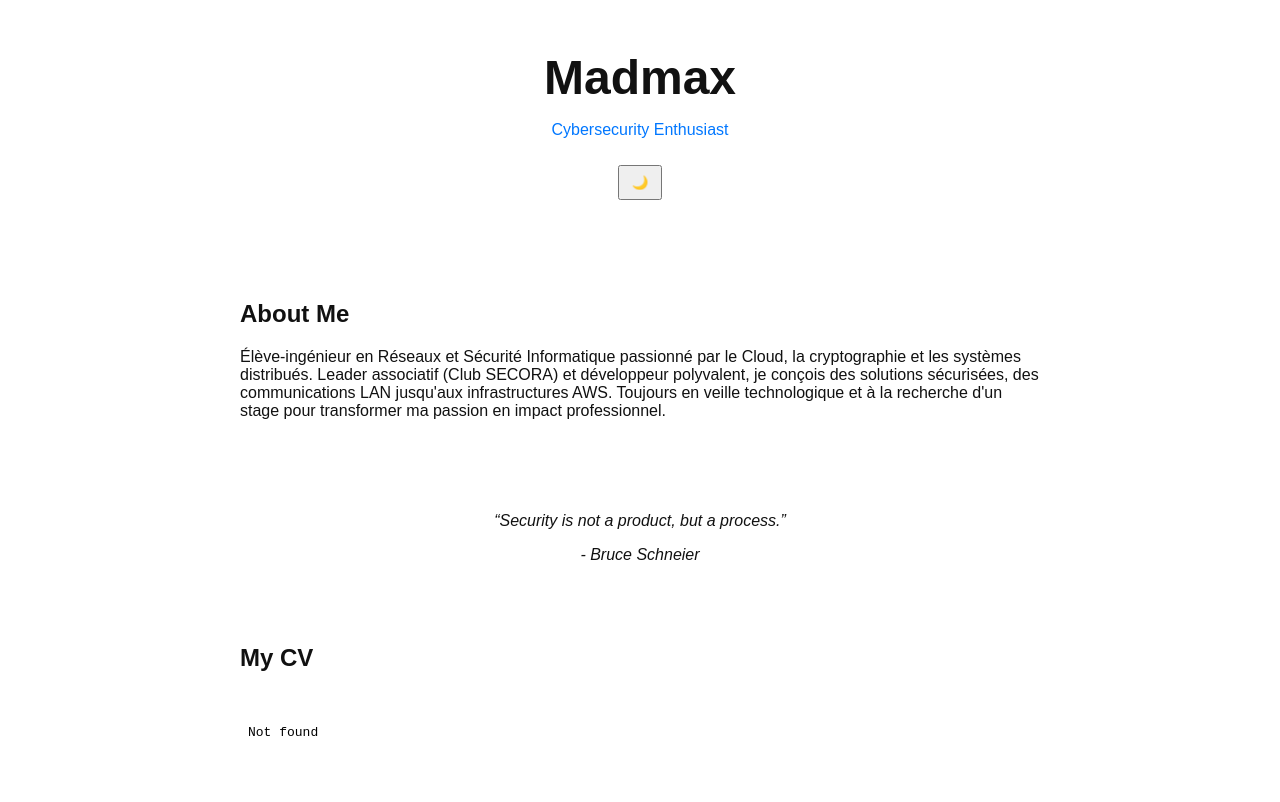
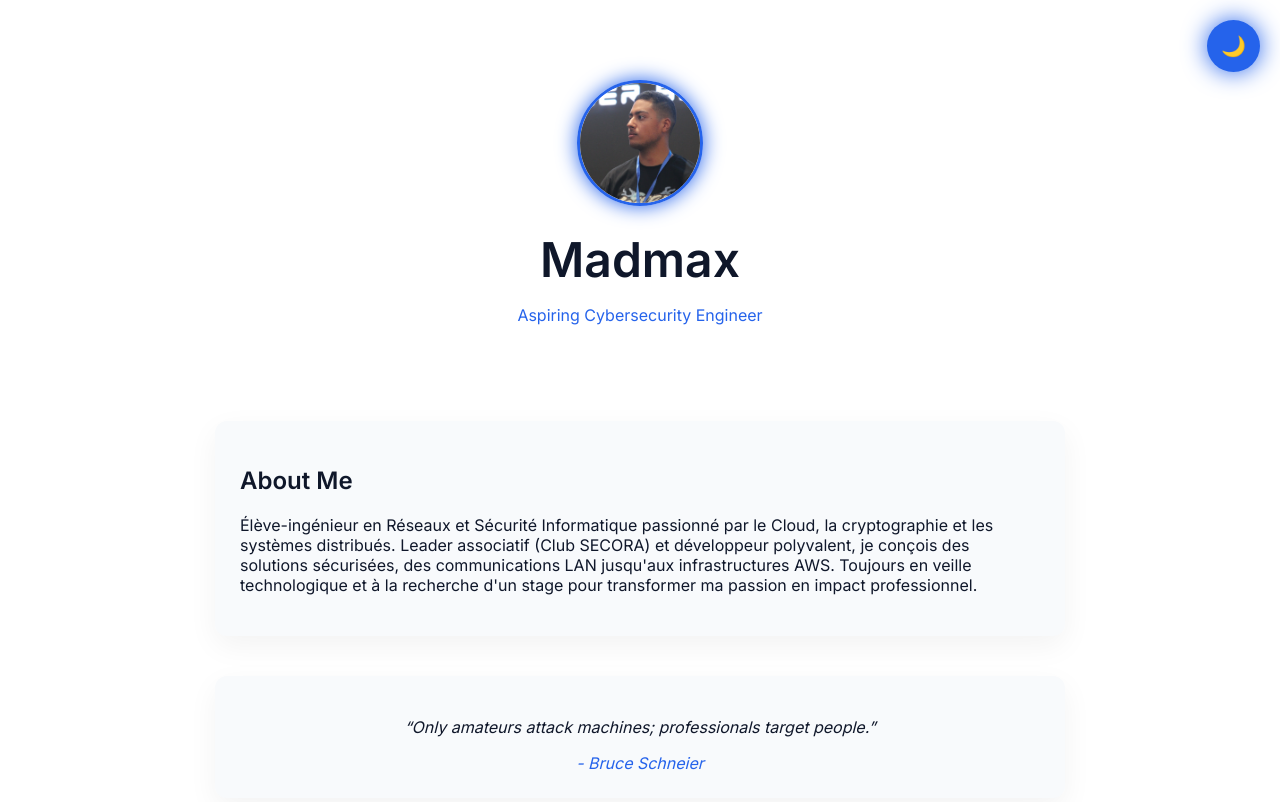
Before and after one commit to SaidLaachir/personnal_website_CV, a plain HTML site: page index.html in a window 1280 px wide. Shown: the top 802 px of the page. Drawn offline with Linux system fonts and the light colour scheme.

Commit message:
Initial commit - CV website modified

```diff
--- a/index.html
+++ b/index.html
@@ -3,39 +3,52 @@
 <head>
   <meta charset="UTF-8" />
   <meta name="viewport" content="width=device-width, initial-scale=1.0"/>
-  <title>Said LAACHIR | Cybersecurity Enthusiast</title>
+  <title>Said LAACHIR | Cybersecurity Engineer</title>
+
+  <!-- Google Font -->
+  <link href="https://fonts.googleapis.com/css2?family=Inter:wght@300;400;600&display=swap" rel="stylesheet">
+
   <link rel="stylesheet" href="style.css" />
 </head>
 <body>
 
-  <header>
-    <h1>Madmax</h1>
-    <p class="subtitle">Cybersecurity Enthusiast</p>
-    <button id="toggle-theme">🌙</button>
+  <button id="theme-toggle" class="theme-btn">
+  <span class="icon">🌙</span>
+</button>
+
+  <!-- HERO -->
+  <header class="hero">
+    <img src="assets/profPic.jpg" alt="Profile Picture" class="profile-pic"/>
+
+    <h1 class="fade-in">Madmax</h1>
+    <p class="subtitle fade-in delay">Aspiring Cybersecurity Engineer</p>
   </header>
 
-  <section class="about">
+  <!-- ABOUT -->
+  <section class="about fade-in delay-2">
     <h2>About Me</h2>
     <p>
       Élève-ingénieur en Réseaux et Sécurité Informatique passionné par le Cloud, la cryptographie et les systèmes distribués. Leader associatif (Club SECORA) et développeur polyvalent, je conçois des solutions sécurisées, des communications LAN jusqu'aux infrastructures AWS. Toujours en veille technologique et à la recherche d'un stage pour transformer ma passion en impact professionnel.
     </p>
   </section>
 
-  <section class="quote">
+  <!-- QUOTE -->
+  <section class="quote fade-in delay-3">
     <blockquote>
-      “Security is not a product, but a process.”
+      “Only amateurs attack machines; professionals target people.”
     </blockquote>
     <span>- Bruce Schneier</span>
   </section>
 
-  <section class="cv">
+  <!-- CV -->
+  <section class="cv fade-in delay-4">
     <h2>My CV</h2>
 
-    <iframe src="cv.pdf" class="cv-frame"></iframe>
+    <iframe src="/assets/cv.pdf" class="cv-frame"></iframe>
 
-    <a href="cv.pdf" download class="download-btn">Download CV</a>
+    <a href="/assets/cv.pdf" download class="download-btn">Download CV</a>
   </section>
 
+<script src="script.js"></script>
 </body>
-<script src="script.js"></script>
 </html>
--- a/script.js
+++ b/script.js
@@ -1,9 +1,25 @@
-const toggleBtn = document.getElementById("toggle-theme");
+const toggleBtn = document.getElementById("theme-toggle");
+const icon = toggleBtn.querySelector(".icon");
+
+function updateIcon() {
+  icon.style.transform = "scale(0)";
+
+  setTimeout(() => {
+    if (document.body.classList.contains("dark")) {
+      icon.textContent = "☀️";
+    } else {
+      icon.textContent = "🌙";
+    }
+    icon.style.transform = "scale(1)";
+  }, 150);
+}
 
 // Load saved theme
 if (localStorage.getItem("theme") === "dark") {
   document.body.classList.add("dark");
 }
+
+updateIcon();
 
 toggleBtn.addEventListener("click", () => {
   document.body.classList.toggle("dark");
@@ -13,4 +29,6 @@ toggleBtn.addEventListener("click", () => {
   } else {
     localStorage.setItem("theme", "light");
   }
+
+  updateIcon();
 });
--- a/style.css
+++ b/style.css
@@ -1,26 +1,81 @@
 :root {
   --bg: #ffffff;
-  --text: #111;
-  --accent: #0077ff;
+  --text: #0f172a;
+  --accent: #2563eb;
+  --card: #f8fafc;
 }
 
 body.dark {
-  --bg: #0f172a;
-  --text: #f1f5f9;
+  --bg: #020617;
+  --text: #e2e8f0;
   --accent: #38bdf8;
+  --card: #0f172a;
 }
 
 body {
   margin: 0;
-  font-family: Arial, sans-serif;
+  font-family: 'Inter', sans-serif;
   background: var(--bg);
   color: var(--text);
-  transition: 0.3s;
+  transition: all 0.4s ease;
 }
 
-header {
+/* THEME BUTTON (UPGRADED) */
+.theme-btn {
+  position: fixed;
+  top: 20px;
+  right: 20px;
+  background: var(--accent);
+  color: white;
+  border: none;
+  padding: 14px;
+  border-radius: 50%;
+  cursor: pointer;
+  font-size: 20px;
+  z-index: 1000;
+
+  box-shadow: 0 0 15px var(--accent);
+  animation: pulse 2s infinite;
+  transition: all 0.3s ease;
+}
+
+/* Hover effect */
+.theme-btn:hover {
+  transform: scale(1.15) rotate(15deg);
+  box-shadow: 0 0 25px var(--accent);
+}
+
+/* Pulse animation */
+@keyframes pulse {
+  0% {
+    box-shadow: 0 0 10px var(--accent);
+  }
+  50% {
+    box-shadow: 0 0 25px var(--accent);
+  }
+  100% {
+    box-shadow: 0 0 10px var(--accent);
+  }
+}
+
+#theme-toggle:hover {
+  transform: scale(1.1) rotate(10deg);
+}
+
+/* HERO */
+.hero {
   text-align: center;
-  padding: 50px 20px;
+  padding: 80px 20px 40px;
+}
+
+.profile-pic {
+  width: 120px;
+  height: 120px;
+  border-radius: 50%;
+  object-fit: cover;
+  margin-bottom: 20px;
+  border: 3px solid var(--accent);
+  box-shadow: 0 0 20px var(--accent);
 }
 
 h1 {
@@ -30,38 +85,83 @@ h1 {
 
 .subtitle {
   color: var(--accent);
+  font-weight: 500;
 }
 
-#toggle-theme {
-  margin-top: 10px;
-  padding: 8px 12px;
-  cursor: pointer;
+/* SECTIONS */
+section {
+  max-width: 800px;
+  margin: 40px auto;
+  padding: 25px;
+  background: var(--card);
+  border-radius: 12px;
+  box-shadow: 0 10px 30px rgba(0,0,0,0.05);
 }
 
-section {
-  max-width: 800px;
-  margin: auto;
-  padding: 30px 20px;
-}
-
+/* QUOTE */
 .quote {
   text-align: center;
   font-style: italic;
 }
 
+.quote span {
+  display: block;
+  margin-top: 10px;
+  color: var(--accent);
+}
+
+/* CV */
 .cv-frame {
   width: 100%;
   height: 500px;
+  border-radius: 8px;
   border: none;
   margin-top: 20px;
 }
 
+/* BUTTON */
 .download-btn {
   display: inline-block;
   margin-top: 15px;
-  padding: 10px 20px;
+  padding: 12px 24px;
   background: var(--accent);
   color: white;
   text-decoration: none;
-  border-radius: 5px;
+  border-radius: 8px;
+  transition: 0.3s;
 }
+
+.download-btn:hover {
+  transform: translateY(-2px);
+  box-shadow: 0 5px 15px var(--accent);
+}
+
+/* ANIMATIONS */
+.fade-in {
+  opacity: 0;
+  transform: translateY(20px);
+  animation: fadeIn 0.8s ease forwards;
+}
+
+.delay { animation-delay: 0.3s; }
+.delay-2 { animation-delay: 0.6s; }
+.delay-3 { animation-delay: 0.9s; }
+.delay-4 { animation-delay: 1.2s; }
+
+@keyframes fadeIn {
+  to {
+    opacity: 1;
+    transform: translateY(0);
+  }
+}
+
+/* RESPONSIVE */
+@media (max-width: 600px) {
+  h1 {
+    font-size: 2rem;
+  }
+
+  .cv-frame {
+    height: 400px;
+  }
+}
```
